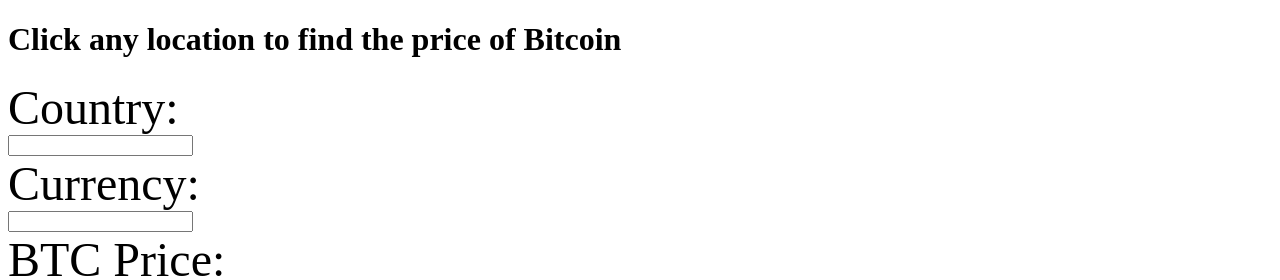
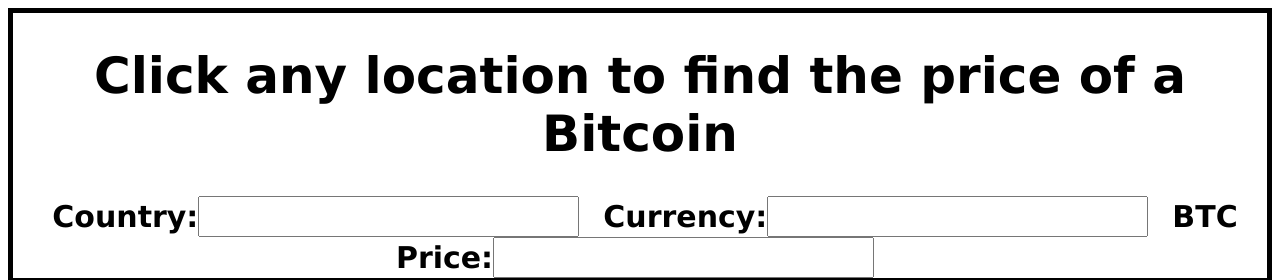
Before and after one commit to matthewPapke/mapDot, a Django app: page /viewer/ in a window 1280 px wide. Shown: the top 280 px of the page. Run offline with Django 3.2, Linux system fonts and the light colour scheme; some libraries are stand-ins or nearby versions.

Commit message:
add aesthetic changes to map

```diff
--- a/viewer/templates/viewer/index.html
+++ b/viewer/templates/viewer/index.html
@@ -2,36 +2,18 @@
 <html>
   <head>
   	<script src="http://ajax.googleapis.com/ajax/libs/jquery/1.7.1/jquery.min.js" type="text/javascript"></script>
-    <style>
-       /* Set the size of the div element that contains the map */
-      #map {
-        height: 400px;  /* The height is 400 pixels */
-        width: 50%;  /* The width is the width of the web page */
-       }
-    </style>
-  </head>
-  <body>
-    <h1 id="main">Click any location to find the price of Bitcoin</h1>
-    <font size="20">Country:</font><br/>
-    <input type="text" id="country"><br/>
-    <font size="20">Currency:</font><br/>
-    <input type="text" id="currency"><br/>
-    <font size="20">BTC Price:</font><br/>
-    <input type="text" id="price">
-    <!--The div element for the map -->
-    <div id="map"></div>
     <script>
     // Initialize and add the map
     function initMap() {
       // location roughly in center of US
       var centerPoint = {lat: 40.8, lng: -100.6};
       var map = new google.maps.Map(
-	      document.getElementById('map'),
+          document.getElementById("map"),
           {zoom: 3.8, center: centerPoint}
       );
       var markers = []
 
-    map.addListener('click', function(event) {
+      map.addListener("click", function(event) {
         var latitude = event.latLng.lat();
         var longitude = event.latLng.lng();
         var latLng = {lat: latitude, lng: longitude};
@@ -82,11 +64,51 @@
     </script>
     <!--Load the API from the specified URL
     * The async attribute allows the browser to render the page while the API loads
-    * The key parameter will contain your own API key (which is not needed for this tutorial)
     * The callback parameter executes the initMap() function
     -->
     <script async defer
     src="https://maps.googleapis.com/maps/api/js?key=AIzaSyB5cQgXAu38Rzu5lVm4oUTgj4qbwRIpngs&callback=initMap">
     </script>
+    <style>
+       /* Set the size of the div element that contains the map */
+      #map {
+        height: 1700px;  /* The height is 400 pixels */
+        width: 100%;  /* The width is the width of the web page */
+       }
+
+      #header {
+        text-align: center;
+        border: 5px solid black;
+      }
+
+      label {
+        font-family: verdana;
+        font-size: 30px;
+        padding: 10px;
+        font-weight: bold;
+      }
+
+      input {
+        font-family: verdana;
+        font-size: 30px;
+      }
+
+      h1 {
+        font-family: verdana;
+        font-size: 50px;
+      }
+    </style>
+
+  </head>
+
+  <body>
+    <div id="header">
+      <h1>Click any location to find the price of a Bitcoin</h1>
+      <label>Country:<input type="text" id="country"></label>
+      <label>Currency:<input type="text" id="currency"></label>
+      <label>BTC Price:<input type="text" id="price"></label>
+    </div>
+    <!--The div element for the map -->
+    <div id="map"></div>
   </body>
 </html>
```
Lines whose indentation alone changed are shown as unchanged.
